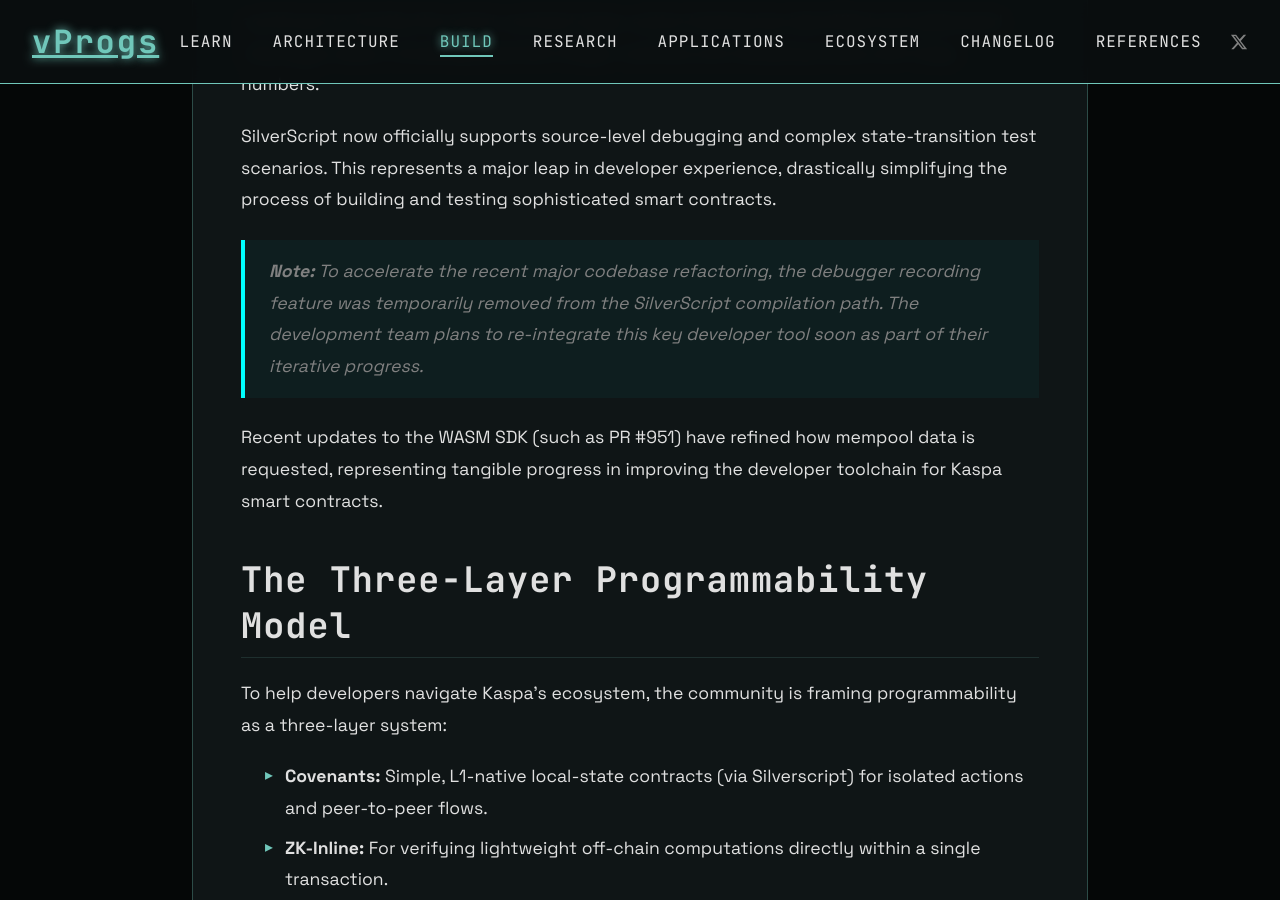
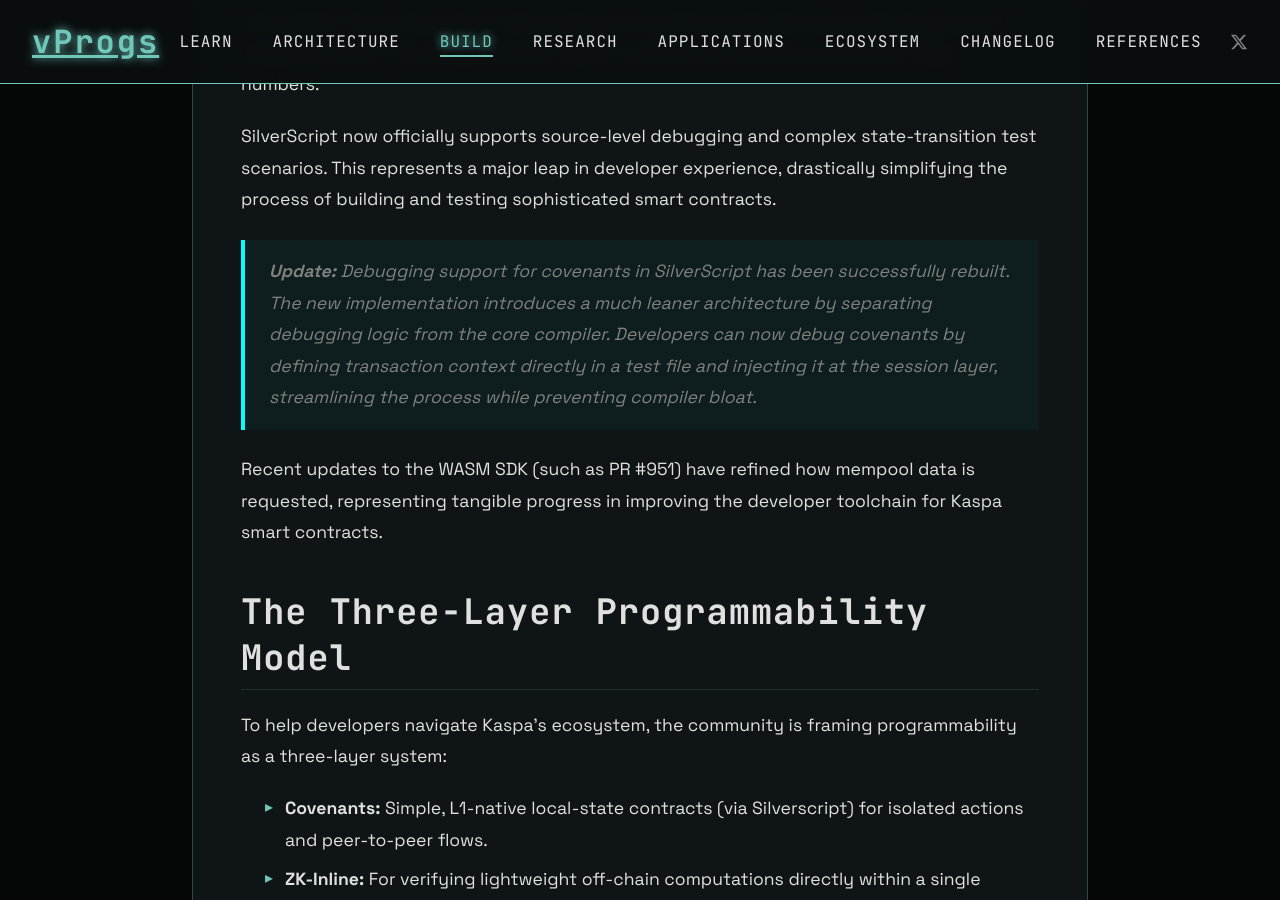
Before and after one commit to creative-inference/vprogs.xyz, a Jekyll site: the page built from build/developer-tools-overview.md, in a window 1280 px wide and 900 px high, scrolled down 2782 px. Built offline with Jekyll 4.4.1, drawn with Linux system fonts in a browser that asks for light colours.

Commit message:
Update SilverScript debugger architecture and re-integration status [auto]

```diff
--- a/build/developer-tools-overview.md
+++ b/build/developer-tools-overview.md
@@ -57,7 +57,7 @@
 SilverScript now officially supports source-level debugging and complex state-transition test scenarios. This represents a major leap in developer experience, drastically simplifying the process of building and testing sophisticated smart contracts.
 
 
-> **Note:** To accelerate the recent major codebase refactoring, the debugger recording feature was temporarily removed from the SilverScript compilation path. The development team plans to re-integrate this key developer tool soon as part of their iterative progress.
+> **Update:** Debugging support for covenants in SilverScript has been successfully rebuilt. The new implementation introduces a much leaner architecture by separating debugging logic from the core compiler. Developers can now debug covenants by defining transaction context directly in a test file and injecting it at the session layer, streamlining the process while preventing compiler bloat.
 
 
 
```
